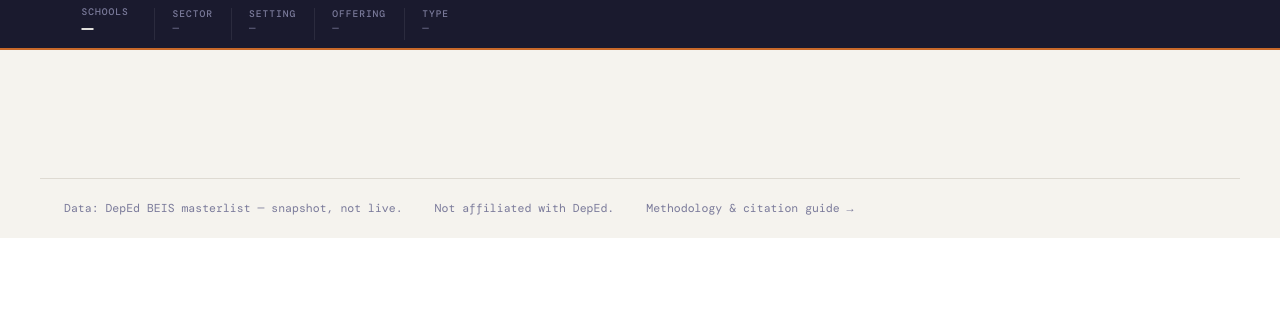
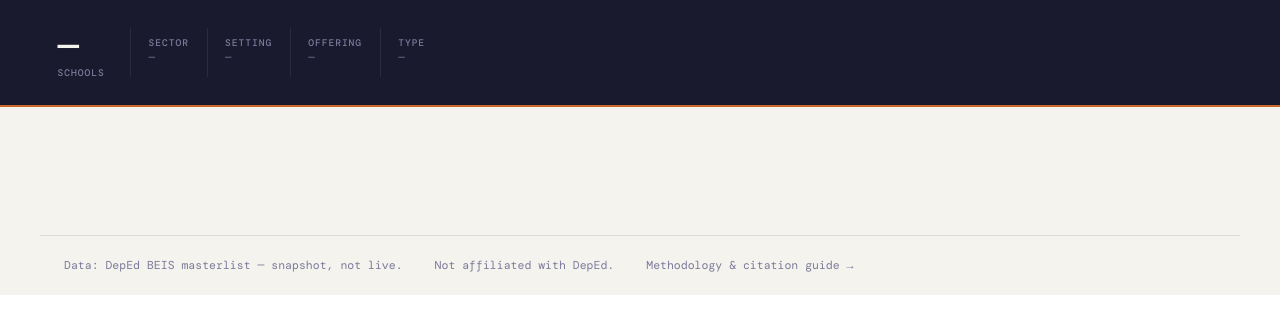
Before and after one commit to ausdotsn50/diSKULbre, a FastAPI app: page / in a window 1280 px wide. Shown: the part 52-386 px from the top of the page. Run offline with FastAPI, Linux system fonts and the light colour scheme; parts of the project's set-up code (start-up, migrations or seed data) failed here and were passed over; some libraries are stand-ins or nearby versions.

Commit message:
styles: stats-strip font and spacing mods

```diff
--- a/static/style.css
+++ b/static/style.css
@@ -132,6 +132,7 @@ h1, h2, h3, h4 {
   top: var(--nav-h);
   z-index: 90;
   background: var(--ink);
+  padding: 1.25rem;
   border-bottom: 2px solid var(--accent);
   min-height: var(--strip-h);
   overflow-x: auto;
@@ -140,7 +141,6 @@ h1, h2, h3, h4 {
 .stats-inner {
   max-width: var(--max-w);
   margin: 0 auto;
-  padding: 0 1.5rem;
   display: flex;
   align-items: stretch;
   gap: 0;
@@ -176,17 +176,20 @@ h1, h2, h3, h4 {
 
 .stat-value {
   font-family: var(--font-mono);
-  font-size: 1.25rem;
+  font-size: 2.25rem;
   font-weight: 500;
   color: #f5f3ee;
   line-height: 1.1;
 }
 
 .stat-pills {
-  display: flex;
-  flex-wrap: wrap;
-  gap: 0.3rem;
-  align-items: center;
+  display: grid;
+  row-gap: 0.3rem;
+  column-gap: 2.25rem;
+}
+
+#stat-offering, #stat-subclass {
+  grid-template-columns: 1fr 1fr;
 }
 
 .stat-pill {
--- a/templates/base.html
+++ b/templates/base.html
@@ -52,10 +52,10 @@
     <div class="stats-inner">
 
       <div class="stat-block stat-block--total">
-        <span class="stat-label">Schools</span>
         <span class="stat-value" id="stat-total">
           {{ aggregates.total if aggregates else '—' }}
         </span>
+        <span class="stat-label">Schools</span>
       </div>
 
       <div class="stat-divider" aria-hidden="true"></div>
```
